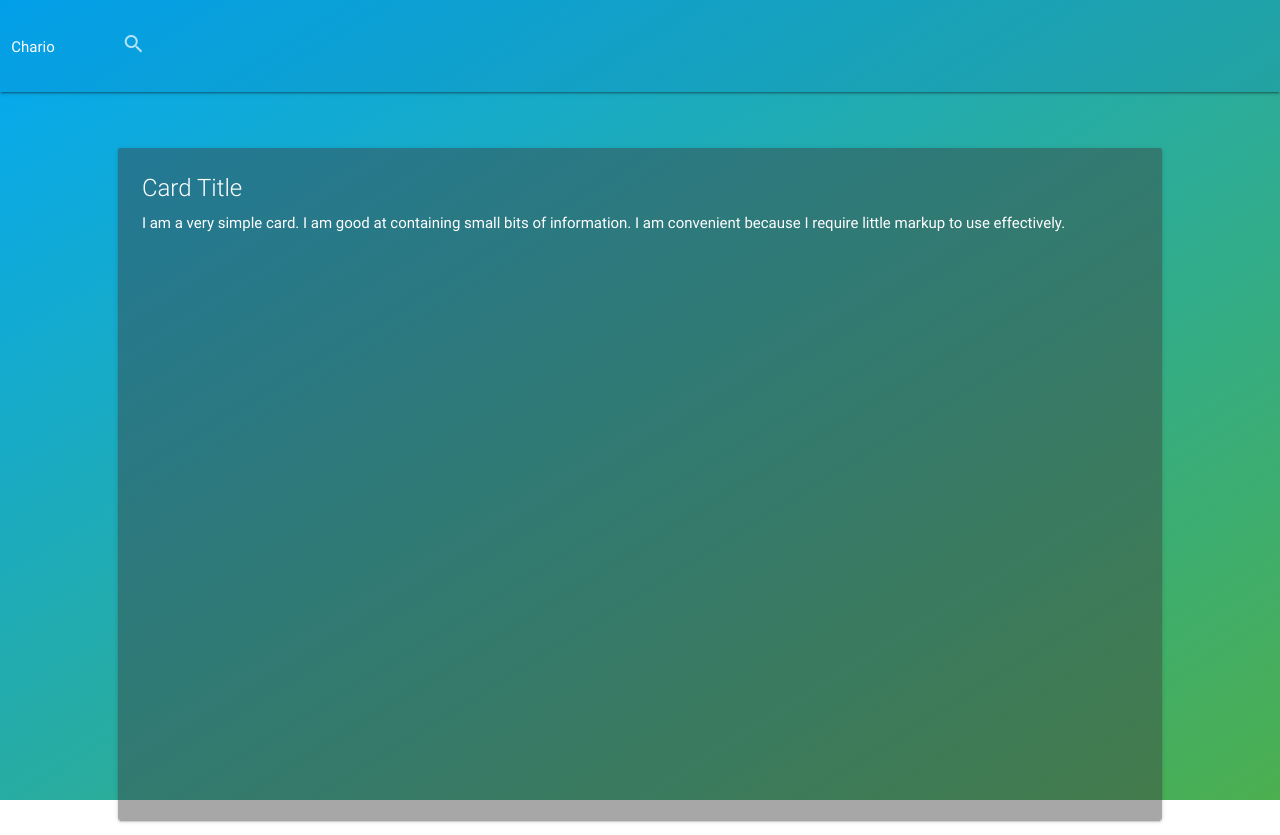
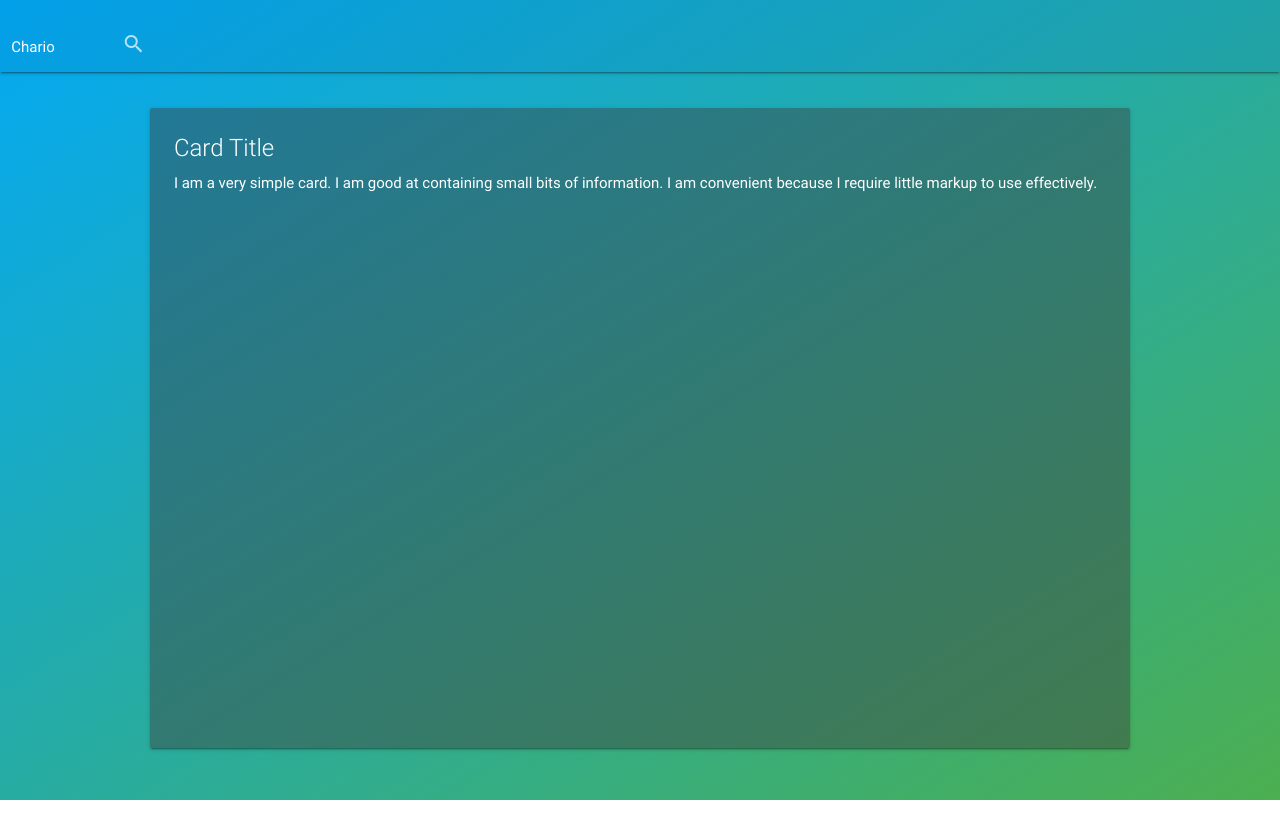
Before and after one commit to BilligePlaetze/CharioWebsite, an Angular app: page / in a window 1280 px wide. After the commit the page ends 800 px from the top, so only its background shows below. Built offline with nearby package versions, Linux system fonts and the light colour scheme; what angular2-materialize would draw is missing.

Commit message:
updated base style

```diff
--- a/src/app/components/world/world.component.css
+++ b/src/app/components/world/world.component.css
@@ -4,11 +4,15 @@
 }
 
 .large-nav {
-    height: 92px;
+    height: 72px;
     background-color: rgba(2, 119, 189, 0.2);
 }
 
+.large-card-container {
+  position: absolute; top: 100px; bottom: 28px; left: 3vw; right: 3vw
+}
+
 .large-card {
-    height: 84vh;
+    height: 80vh;
     background-color: rgba(60, 60, 60, 0.45);
 }
--- a/src/app/components/world/world.component.html
+++ b/src/app/components/world/world.component.html
@@ -14,7 +14,7 @@
   </div>
 </nav>
 
-<div style="padding-top: 48px;" class="row">
+<div class="row large-card-container">
   <div class="col offset-s1 s10">
     <div class="card large-card">
       <div class="card-content white-text">
```
